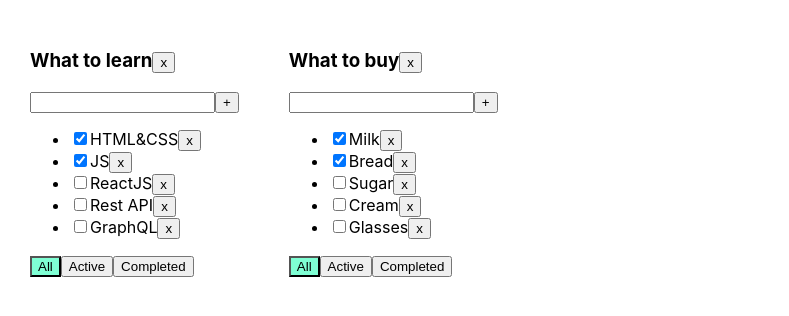
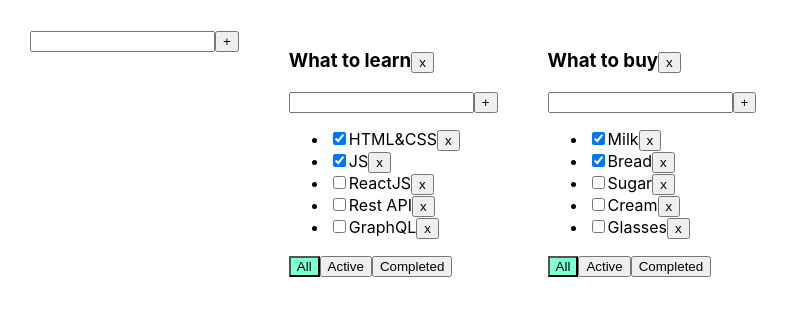
Before and after one commit to karinaOl/todo_list, a React (Create React App) app: page / in a window 1280 px wide. Shown: the top 316 px of the page, without its empty margins (0-789 px from the left). Built offline with nearby package versions, Linux system fonts and the light colour scheme.

Commit message:
todo list 06

```diff
--- a/src/App.tsx
+++ b/src/App.tsx
@@ -2,6 +2,7 @@ import React, {useState} from 'react';
 import './App.css';
 import {TasksType, Todolist} from "./Todolist";
 import {v1} from 'uuid';
+import {AddItemForm} from "./components/AddItemForm";
 
 export type FilterValueType = "all" | "active" | "completed"
 type TodolistsType = {
@@ -11,7 +12,7 @@ type TodolistsType = {
 }
 
 type TasksStateType = {
-    [key: string] : TasksType[]
+    [key: string]: TasksType[]
 }
 
 function App() {
@@ -46,12 +47,12 @@ function App() {
     console.log(tasks[todolistsID1])
 
     const removeTodoList = (todoListID: string) => {
-        setTodolists(todolists.filter(el=> el.id!==todoListID))
+        setTodolists(todolists.filter(el => el.id !== todoListID))
         delete tasks[todoListID]
     }
 
-    const removeTask = (todoListID: string, taskID: string,) => {
-        setTasks({...tasks, [todoListID]: tasks[todoListID].filter(el=> el.id!==taskID)})
+    const removeTask = (todoListID: string, taskID: string) => {
+        setTasks({...tasks, [todoListID]: tasks[todoListID].filter(el => el.id !== taskID)})
     }
 
     const addTask = (todoListID: string, title: string) => {
@@ -59,16 +60,34 @@ function App() {
         setTasks({...tasks, [todoListID]: [newTask, ...tasks[todoListID]]})
     }
 
+    const updateTodoList = (todoListID: string, newTitle: string) => {
+        setTodolists(todolists.map(el => el.id === todoListID ? {...el, title: newTitle} : el))
+    }
+    const updateTask = (todoListID: string, taskID: string, newTitle: string) => {
+        setTasks({
+            ...tasks,
+            [todoListID]: tasks[todoListID].map(el => el.id === taskID ? {...el, title: newTitle} : el)
+        })
+    }
+
     const changeFilterValue = (todoListID: string, filter: FilterValueType) => {
-        setTodolists(todolists.map(el=> el.id === todoListID ? {...el, filter: filter} : el))
+        setTodolists(todolists.map(el => el.id === todoListID ? {...el, filter: filter} : el))
     }
 
     const changeCheckbox = (todoListID: string, taskID: string, isDone: boolean) => {
-        setTasks({...tasks, [todoListID]:tasks[todoListID].map(el => el.id === taskID ? {...el, isDone} : el)})
+        setTasks({...tasks, [todoListID]: tasks[todoListID].map(el => el.id === taskID ? {...el, isDone} : el)})
+    }
+
+    const addTodoList = (title: string) => {
+        let newID = v1();
+        let newTodoList: TodolistsType = {id: newID, title: title, filter: "all"}
+        setTodolists([newTodoList, ...todolists])
+        setTasks({...tasks, [newID]: []})
     }
 
     return (
         <div className="App">
+            <AddItemForm callBack={addTodoList}/>
             {todolists.map(el => {
                 let currentFilterValue = tasks[el.id];
                 if (el.filter === "completed") {
@@ -89,6 +108,8 @@ function App() {
                         changeCheckbox={changeCheckbox}
                         filter={el.filter}
                         removeTodoList={removeTodoList}
+                        updateTodoList={updateTodoList}
+                        updateTask={updateTask}
                     />
                 )
             })}
--- a/src/Todolist.tsx
+++ b/src/Todolist.tsx
@@ -1,5 +1,7 @@
 import React, {ChangeEvent, KeyboardEvent, useState} from "react";
 import {FilterValueType} from "./App";
+import {AddItemForm} from "./components/AddItemForm";
+import {EditableSpan} from "./components/EditableSpan";
 
 export type TasksType = {
     id: string
@@ -17,39 +19,30 @@ type TodolistType = {
     changeCheckbox: (todoListID: string, taskID: string, isDone:boolean)=>void
     filter: FilterValueType
     removeTodoList: (todoListID: string)=>void
+    updateTodoList: (todoListID: string, newTitle:string)=>void
+    updateTask: (todoListID: string, taskID: string, newTitle:string)=>void
 }
 
 export const Todolist = (props: TodolistType) => {
-
-    const [title, setTitle] = useState('')
-    const [error, setError] = useState<string | null>(null)
 
     const onClickRemoveHandler = () => {
         props.removeTodoList(props.todoListID)
     }
 
-    const onClickAddTaskHandler = () => {
-        if (title.trim() !== '') {
-            props.addTask(props.todoListID, title)
-        }else{
-            setError('Title is required')
-        }
-        setTitle('')
-    }
-
-    const onKeyPressInputHandler = (e: KeyboardEvent<HTMLInputElement>) => {
-      if(e.key === "Enter"){
-          onClickAddTaskHandler()
-      }
-    }
-
-    const onChangeInputHandler = (e: ChangeEvent<HTMLInputElement>) => {
-        setError(null)
-        setTitle(e.currentTarget.value)
+    const addTask = (title:string) => {
+        props.addTask(props.todoListID, title)
     }
 
     const changeStatusHandler = (taskID: string, isDone:boolean) => {
       props.changeCheckbox(props.todoListID,taskID, isDone)
+    }
+
+    const changeTodolistTitleHandler = (newTitle: string) => {
+        props.updateTodoList(props.todoListID, newTitle)
+    }
+
+    const changeTaskTitleHandler = (taskID:string, newTitle: string) => {
+      props.updateTask(props.todoListID,taskID,newTitle)
     }
 
     const onClickChangeFilterHandlerAll = () => {
@@ -65,19 +58,10 @@ export const Todolist = (props: TodolistType) => {
     return (
         <div>
             <h3>
-                {props.title}
+                <EditableSpan title={props.title} callBack={changeTodolistTitleHandler}/>
                 <button onClick={onClickRemoveHandler}>x</button>
             </h3>
-            <div>
-                <input
-                    className={error ? "error" : ''}
-                    value={title}
-                    onChange={onChangeInputHandler}
-                    onKeyPress={onKeyPressInputHandler}
-                />
-                <button onClick={onClickAddTaskHandler}>+</button>
-                {error && <div className={'errorMessage'}>{error}</div>}
-            </div>
+            <AddItemForm callBack={addTask}/>
             <ul>
                 {props.tasks.map(el => {
                     const onClickRemoveTaskHandler = () => {
@@ -89,7 +73,7 @@ export const Todolist = (props: TodolistType) => {
                                 type="checkbox"
                                 checked={el.isDone}
                                 onChange={(e)=>changeStatusHandler(el.id,e.currentTarget.checked)}/>
-                            <span>{el.title}</span>
+                            <EditableSpan title={el.title} callBack={(newTitle)=>changeTaskTitleHandler(el.id,newTitle)}/>
                             <button onClick={onClickRemoveTaskHandler}>x</button>
                         </li>
                     )
--- /dev/null
+++ b/src/components/AddItemForm.tsx
@@ -0,0 +1,42 @@
+import React, {ChangeEvent, KeyboardEvent, useState} from "react";
+
+type AddItemFormType = {
+    callBack:(title: string)=>void
+}
+
+export const AddItemForm = (props: AddItemFormType) => {
+
+    const [title, setTitle] = useState('')
+    const [error, setError] = useState<string | null>(null)
+    const onClickAddTaskHandler = () => {
+        if (title.trim() !== '') {
+            props.callBack(title)
+        }else{
+            setError('Title is required')
+        }
+        setTitle('')
+    }
+
+    const onKeyPressInputHandler = (e: KeyboardEvent<HTMLInputElement>) => {
+        if(e.key === "Enter"){
+            onClickAddTaskHandler()
+        }
+    }
+
+    const onChangeInputHandler = (e: ChangeEvent<HTMLInputElement>) => {
+        setError(null)
+        setTitle(e.currentTarget.value)
+    }
+    return (
+        <div>
+            <input
+                className={error ? "error" : ''}
+                value={title}
+                onChange={onChangeInputHandler}
+                onKeyPress={onKeyPressInputHandler}
+            />
+            <button onClick={onClickAddTaskHandler}>+</button>
+            {error && <div className={'errorMessage'}>{error}</div>}
+        </div>
+    )
+}
--- /dev/null
+++ b/src/components/EditableSpan.tsx
@@ -0,0 +1,36 @@
+import React, {useState, ChangeEvent} from "react";
+
+type EditableSpanType = {
+    title: string
+    callBack: (newTitle: string) => void
+}
+
+export const EditableSpan = (props: EditableSpanType) => {
+
+    const [newTitle, setNewTitle] = useState('')
+    const [edit, setEdit] = useState(false)
+
+    const onChangeInputHandler = (e: ChangeEvent<HTMLInputElement>) => {
+        setNewTitle(e.currentTarget.value)
+    }
+
+    const onClickHandler = () => {
+        setEdit(true)
+        setNewTitle(props.title)
+    }
+    const onBlurHandler = () => {
+        setEdit(false)
+        setNewTitle('')
+        props.callBack(newTitle)
+    }
+
+    return (
+        edit
+            ? <input value={newTitle}
+                     onBlur={onBlurHandler}
+                     onChange={onChangeInputHandler}
+                     autoFocus
+            />
+            : <span onDoubleClick={onClickHandler}>{props.title}</span>
+    )
+}
```
